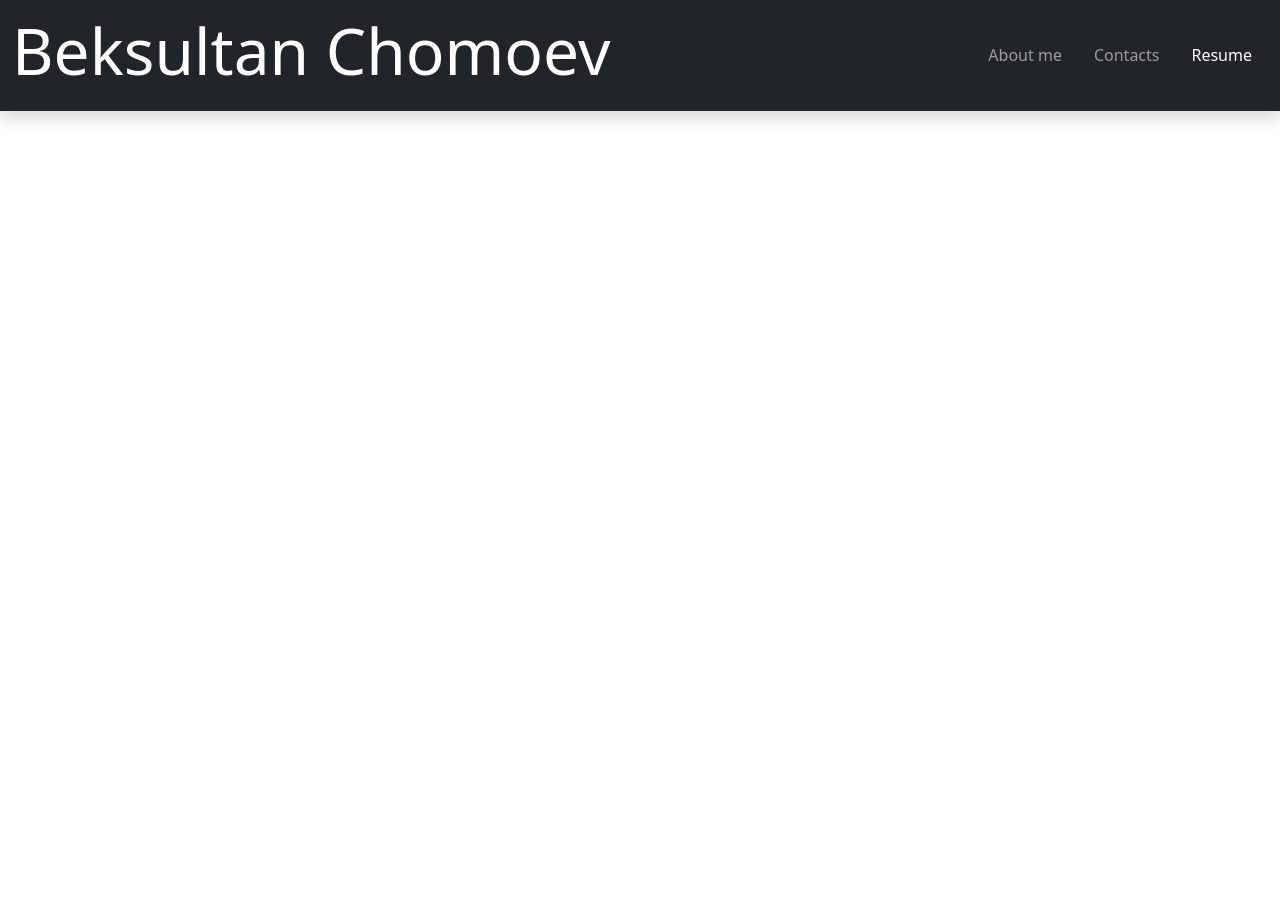
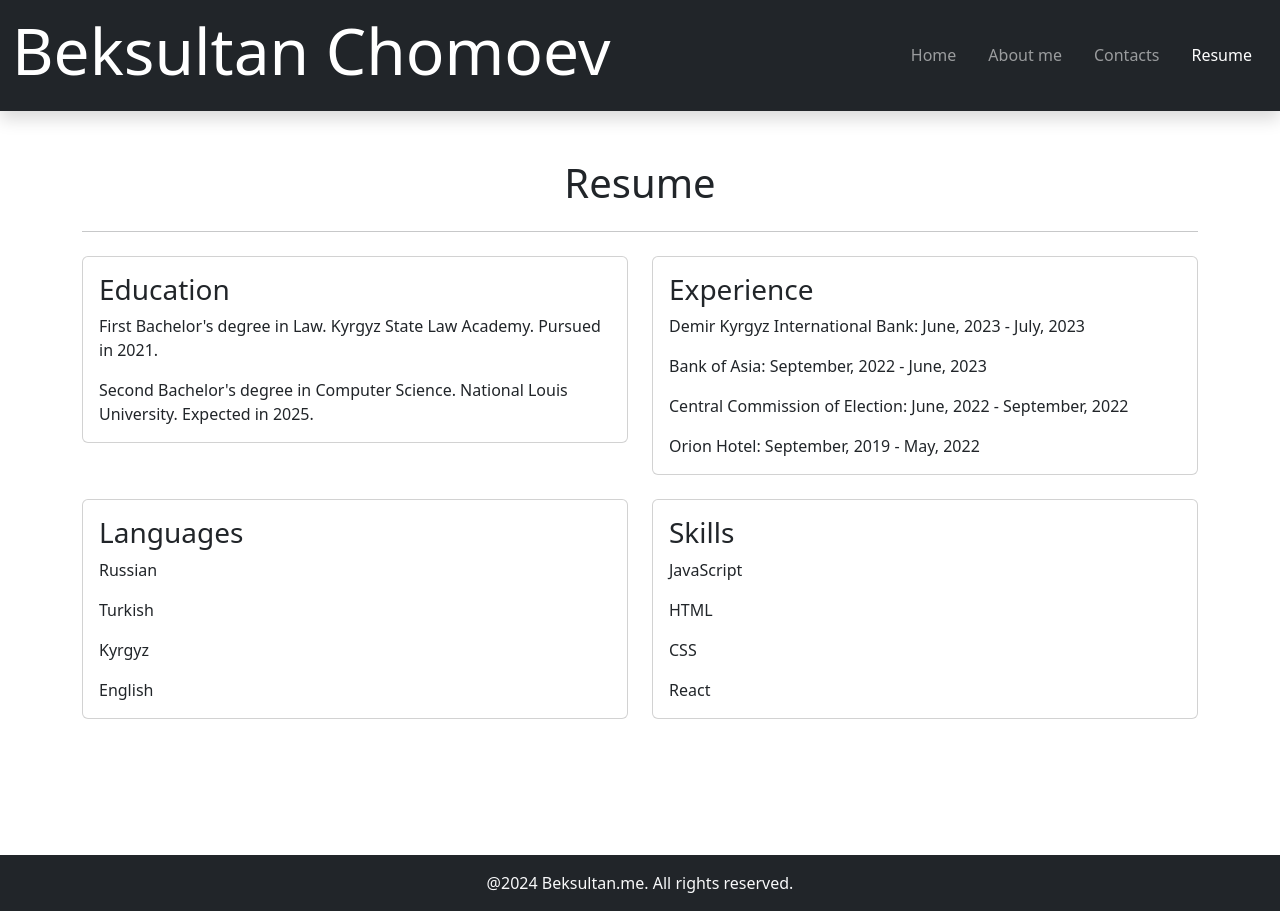
Before and after one commit to b-chomoev/homework-62-Router, a React (Vite) app: page /resume in a window 1280 px wide. Before the commit the page ends 800 px from the top, so only its background shows below. Built offline with nearby package versions, Linux system fonts and the light colour scheme.

Commit message:
Последний коммит. Добавил домашнюю страницу и раздел резюме.

```diff
--- a/src/App.tsx
+++ b/src/App.tsx
@@ -1,7 +1,9 @@
 import NavigationBar from './container/NavigationBar.tsx';
 import PersonalInfo from './container/AboutMe.tsx';
-import {Route, Routes} from 'react-router-dom';;
+import {Route, Routes} from 'react-router-dom';
 import Contacts from './container/Contacts.tsx';
+import Resume from './container/Resume.tsx';
+import Home from './container/Home.tsx'
 
 function App() {
 
@@ -13,13 +15,18 @@ function App() {
       <main>
         <Routes>
           <Route path='/' element={(
+            <Home />
+          )}/>
+          <Route path='about-me' element={(
             <PersonalInfo />
           )}/>
           <Route path='contacts' element={(
             <Contacts />
           )}/>
-          <Route />
-          <Route />
+          <Route path='resume' element={(
+            <Resume/>
+          )} />
+          <Route path='*' element={<h1 className='mt-5 text-center'>Oops! I guess it is the wrong path</h1>} />
         </Routes>
       </main>
     </>
--- /dev/null
+++ b/src/container/Home.tsx
@@ -0,0 +1,13 @@
+import React from 'react';
+
+const Home: React.FC = () => {
+  return (
+    <div className=''>
+      <h1 className='mt-5 text-center'>Welcome to my Home page</h1>
+      <p className='mt-5 fs-3 text-center'>In this website you are going to be involved in a little journey about my personal information</p>
+      <p className='mt-4 fs-4 text-center'>Please, look at the top right corner to see your options</p>
+    </div>
+  );
+};
+
+export default Home;
--- a/src/container/NavigationBar.tsx
+++ b/src/container/NavigationBar.tsx
@@ -8,7 +8,10 @@ const NavigationBar: React.FC = () => {
         <span className="navbar-brand "> <h1 className='display-3'>Beksultan Chomoev</h1></span>
         <ul className="navbar-nav mr-auto">
           <li className="nav-link">
-            <NavLink to="/" className="nav-link">About me</NavLink>
+            <NavLink to="/" className="nav-link">Home</NavLink>
+          </li>
+          <li className="nav-link">
+            <NavLink to="about-me" className="nav-link">About me</NavLink>
           </li>
           <li className="nav-link">
             <NavLink to="contacts" className="nav-link">Contacts</NavLink>
--- /dev/null
+++ b/src/container/Resume.tsx
@@ -0,0 +1,67 @@
+import React from 'react';
+import Footer from './Footer.tsx';
+
+const Resume: React.FC = () => {
+  return (
+    <div className='d-flex flex-column min-vh-100'>
+      <div className="container mt-5 flex-grow-1">
+        <h1 className="text-center mb-4">Resume</h1>
+        <hr className="my-4"/>
+
+        <div className="row">
+          <div className="col-lg-6 mb-4">
+            <div className="card">
+              <div className="card-body">
+                <h3 className="card-title">Education</h3>
+                <p className="card-text">First Bachelor's degree in Law. Kyrgyz State Law Academy. Pursued in 2021.</p>
+                <p className="card-text">Second Bachelor's degree in Computer Science. National Louis University.
+                  Expected in 2025.</p>
+              </div>
+            </div>
+          </div>
+
+          <div className="col-lg-6 mb-4">
+            <div className="card">
+              <div className="card-body">
+                <h3 className="card-title">Experience</h3>
+                <p className="card-text">Demir Kyrgyz International Bank: June, 2023 - July, 2023</p>
+                <p className="card-text">Bank of Asia: September, 2022 - June, 2023</p>
+                <p className="card-text">Central Commission of Election: June, 2022 - September, 2022</p>
+                <p className="card-text">Orion Hotel: September, 2019 - May, 2022</p>
+              </div>
+            </div>
+          </div>
+        </div>
+
+        <div className="row">
+          <div className="col-lg-6 mb-4">
+            <div className="card">
+              <div className="card-body">
+                <h3 className="card-title">Languages</h3>
+                <p className="card-text">Russian</p>
+                <p className="card-text">Turkish</p>
+                <p className="card-text">Kyrgyz</p>
+                <p className="card-text">English</p>
+              </div>
+            </div>
+          </div>
+
+          <div className="col-lg-6 mb-4">
+            <div className="card">
+              <div className="card-body">
+                <h3 className="card-title">Skills</h3>
+                <p className="card-text">JavaScript</p>
+                <p className="card-text">HTML</p>
+                <p className="card-text">CSS</p>
+                <p className="card-text">React</p>
+              </div>
+            </div>
+          </div>
+        </div>
+      </div>
+      <Footer />
+    </div>
+  );
+};
+
+export default Resume;
```
